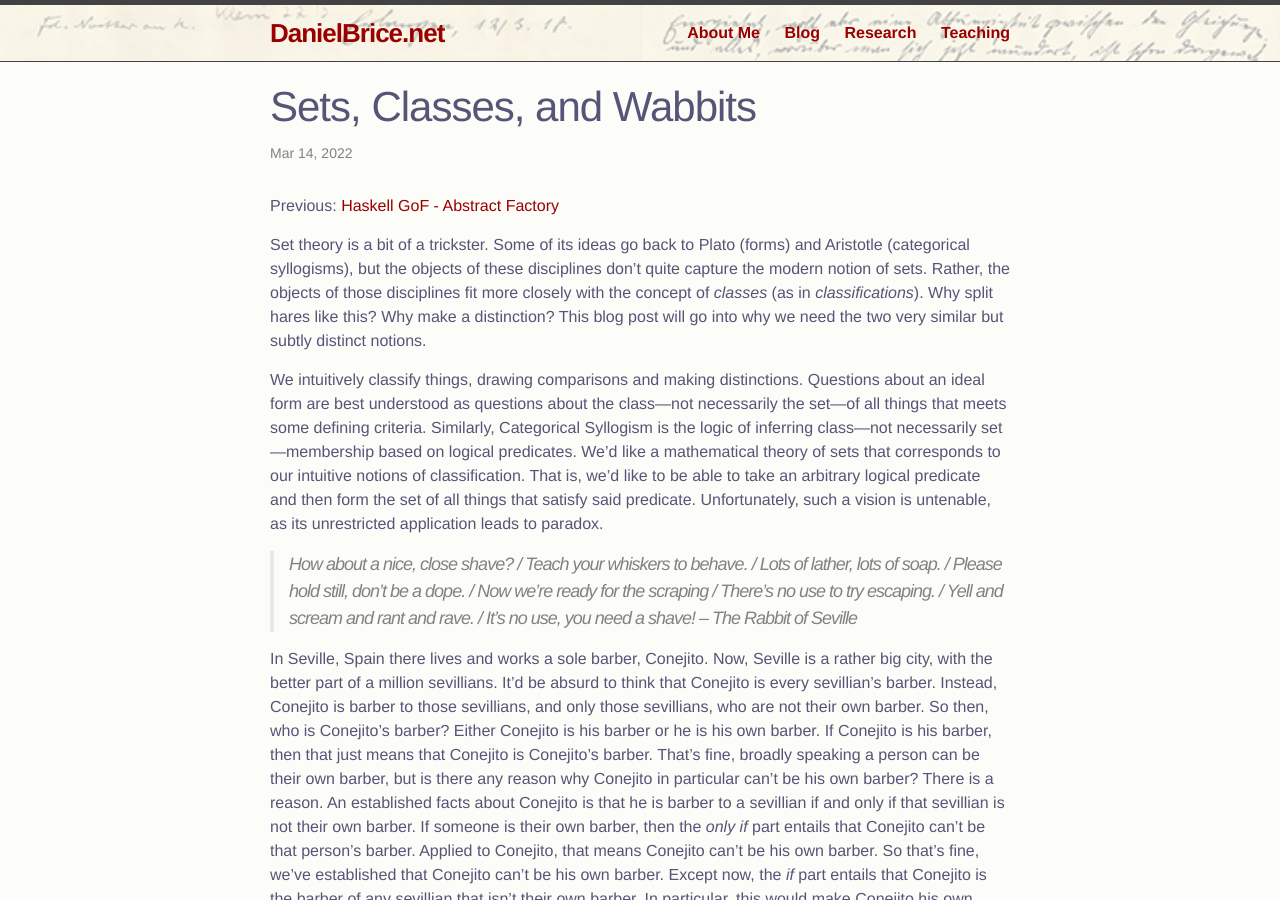
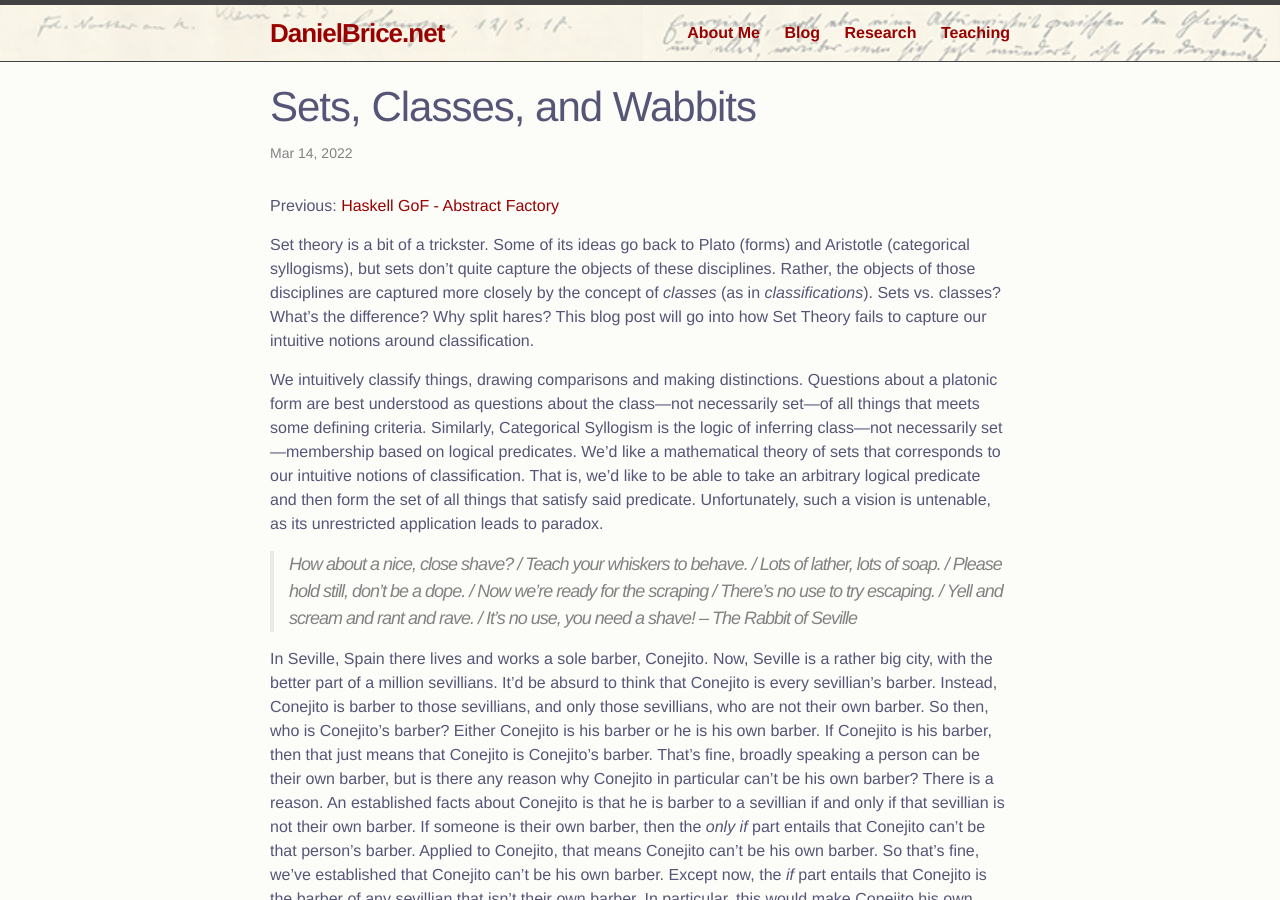
Before and after one commit to friedbrice/friedbrice.github.io, a Jekyll site: the page built from _posts/2022-03-14-sets-classes-and-wabbits.md, in a window 1280 px wide and 900 px high. Built offline with Jekyll 4.4.1, drawn with Linux system fonts in a browser that asks for light colours; formulas are drawn with MathJax 3; comment, search, counter and statistics services are not loaded; some of the changed text lies outside the part shown.

Commit message:
last minute edits

```diff
--- a/_posts/2022-03-14-sets-classes-and-wabbits.md
+++ b/_posts/2022-03-14-sets-classes-and-wabbits.md
@@ -13,16 +13,17 @@ tags:
 ---
 
 Set theory is a bit of a trickster.
-Some of its ideas go back to Plato (forms) and Aristotle (categorical syllogisms), but the objects of these disciplines don't quite capture the modern notion of sets.
-Rather, the objects of those disciplines fit more closely with the concept of _classes_ (as in _classifications_).
-Why split hares like this?
-Why make a distinction?
-This blog post will go into why we need the two very similar but subtly distinct notions.
+Some of its ideas go back to Plato (forms) and Aristotle (categorical syllogisms), but sets don't quite capture the objects of these disciplines.
+Rather, the objects of those disciplines are captured more closely by the concept of _classes_ (as in _classifications_).
+Sets vs. classes?
+What's the difference?
+Why split hares?
+This blog post will go into how Set Theory fails to capture our intuitive notions around classification.
 
 <!-- break -->
 
 We intuitively classify things, drawing comparisons and making distinctions.
-Questions about an ideal form are best understood as questions about the class---not necessarily the set---of all things that meets some defining criteria.
+Questions about a platonic form are best understood as questions about the class---not necessarily set---of all things that meets some defining criteria.
 Similarly, Categorical Syllogism is the logic of inferring class---not necessarily set---membership based on logical predicates.
 We'd like a mathematical theory of sets that corresponds to our intuitive notions of classification.
 That is, we'd like to be able to take an arbitrary logical predicate and then form the set of all things that satisfy said predicate.
```
Also changed, not shown: other parts of _posts/2022-03-14-sets-classes-and-wabbits.md (+2 -2 lines).
